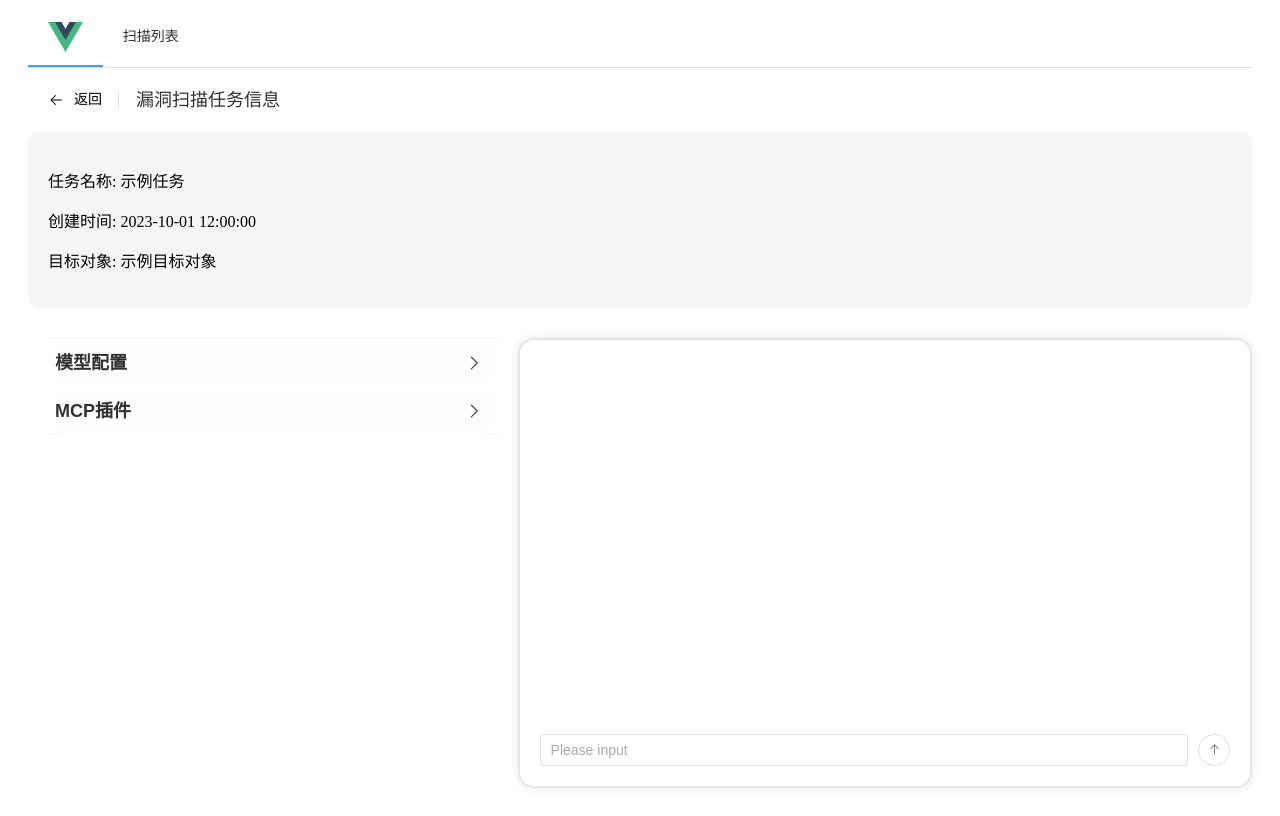
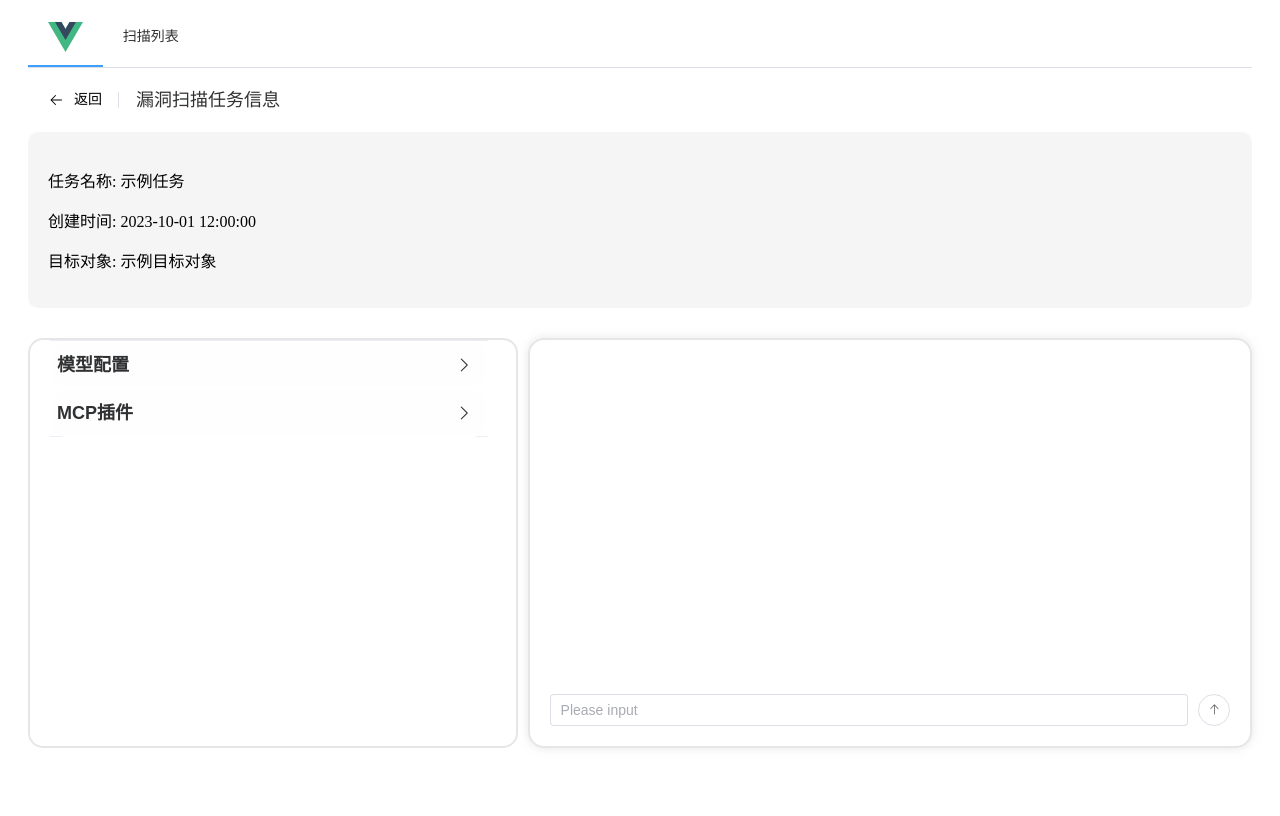
Before and after one commit to NPUInfoSecGroup/vulmind-frontend, a Vue app: page /scan in a window 1280 px wide. Built offline with nearby package versions, Linux system fonts and the light colour scheme; the HTML template or start-up script is replaced by a standard one.

Commit message:
feat: 调整布局样式，优化组件间距；添加滚动条支持

```diff
--- a/src/App.vue
+++ b/src/App.vue
@@ -17,10 +17,11 @@ import TitleBar from './components/TitleBar.vue'
 
 <style scoped>
 .common-layout {
-  height: 100vh; /* 整个页面满屏 */
+  height: 95vh; /* 整个页面满屏 */
   display: flex;
   flex-direction: column;
   overflow: hidden; /* 禁止整个页面滚动 */
+  padding: 0; /* 根据需要设定 */
 }
 
 .full-container {
--- a/src/assets/main.css
+++ b/src/assets/main.css
@@ -1 +1,5 @@
 @import "tailwindcss";
+
+#app {
+  background-color: aqua;
+}
--- a/src/pages/Config/ConfigSubView.vue
+++ b/src/pages/Config/ConfigSubView.vue
@@ -41,7 +41,7 @@ const api_key = ref('')
 
 <style scoped>
 .demo-collapse-position {
-  width: 100%;
+  width: 95%;
 }
 
 /* 重点：使用 :deep() 来覆盖 Element Plus 的子组件样式 */
--- a/src/pages/ScannerPage.vue
+++ b/src/pages/ScannerPage.vue
@@ -13,7 +13,9 @@
       </el-header>
       <el-container class="inner-container">
         <el-aside class="aside" width="40%">
-          <ConfigSubView />
+          <el-scrollbar height="100%">
+            <ConfigSubView />
+          </el-scrollbar>
         </el-aside>
         <el-main class="main">
           <MessageView />
@@ -60,6 +62,7 @@ const goBack = () => {
   overflow: hidden;
   padding: 20px;
   height: 100%;
+  gap: 10px; /* 设置间距 */
 }
 
 .aside {
@@ -67,6 +70,10 @@ const goBack = () => {
   overflow: auto; /* 如果需要 aside 内部滚动 */
   padding: 20px;
   padding-top: 0;
+  padding-right: 5px;
+  border-radius: 15px;
+  border: 2px solid #d4d4d493; /* 边框样式 */
+  overflow-x: hidden; /* 禁止横向滚动 */
 }
 
 .main {
```
